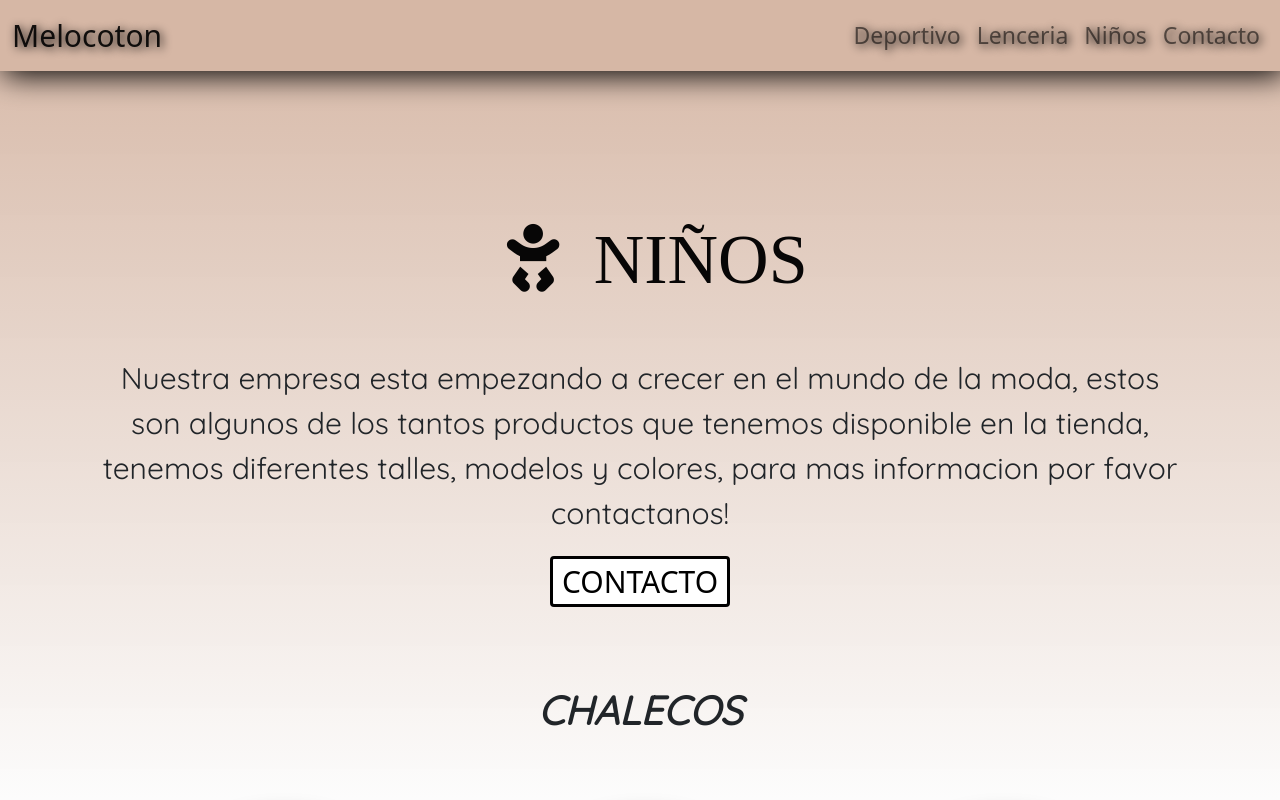
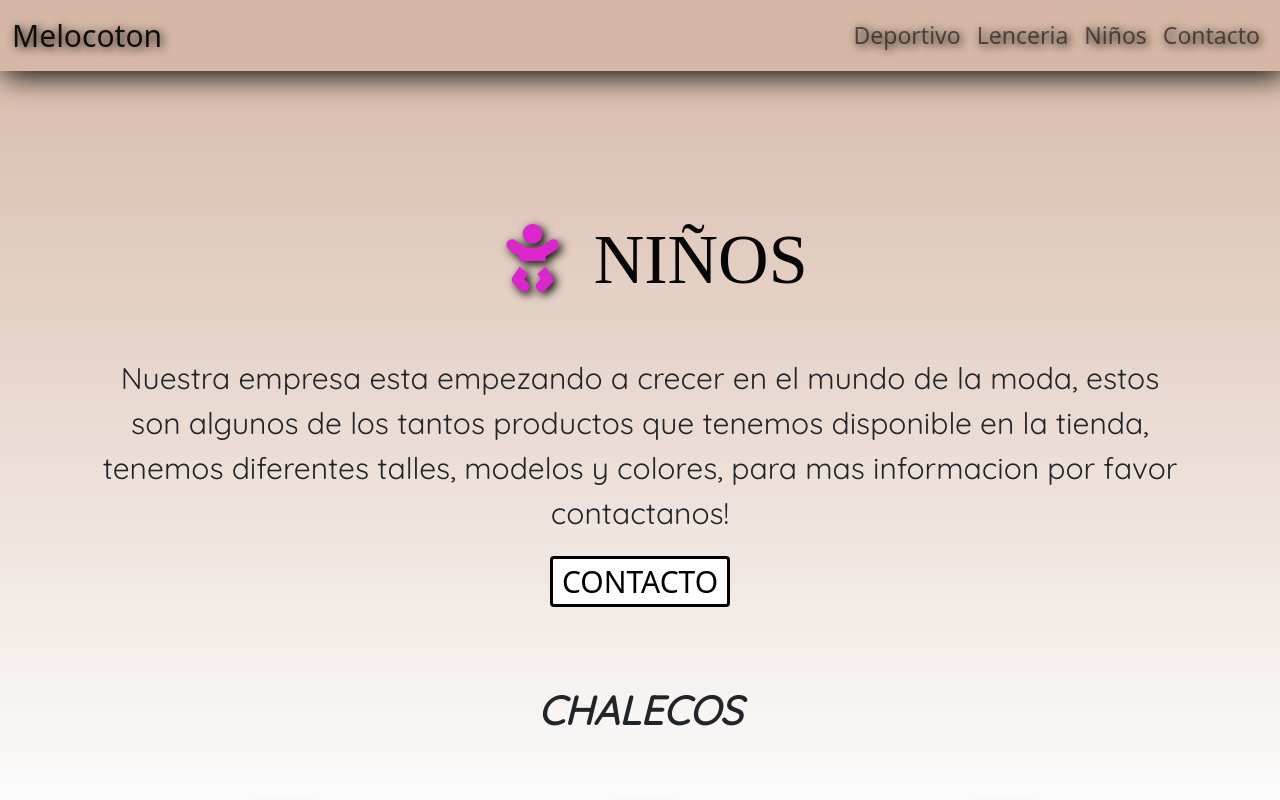
Before and after one commit to Facu-2022/PreEntrega2Correa, a plain HTML site: page paginas/chicos.html in a window 1280 px wide. Shown: the top 800 px of the page. Drawn offline with nearby package versions, Linux system fonts and the light colour scheme; a web font is replaced by a local one.

Commit message:
agrego estilo

```diff
--- a/scss/_footer.scss
+++ b/scss/_footer.scss
@@ -24,7 +24,7 @@ footer ul{
     justify-content: space-around;
     align-items:center ;
     li{
-        @include anclas;
+
        display: inline-block;
        font-size: 20px;
        font-weight: 500;
--- a/scss/_main.scss
+++ b/scss/_main.scss
@@ -31,16 +31,16 @@ h2{
     text-align: center;
     i{
         padding: 30px;
-        transition: 2s;
         font-size: 70px;
-        &:hover{
-            color: $color-1-icono;
-            animation: pesaa 5s;
-            animation-iteration-count: infinite;
+        color: $color-1-icono;
+        animation: pesaa 5s;
+        animation-iteration-count: infinite;
+        text-shadow: 3px 3px 10px  black;
+
 
     }
 }
-}
+
 h3 {
     font-family: 'Quicksand', sans-serif;
     font-weight: 1000;
```
Also changed, not shown: index.html (+0 -1 lines), paginas/chicos.html (+0 -1 lines), paginas/contacto.html (+0 -1 lines), paginas/deportivo.html (+0 -1 lines), paginas/lenceria.html (+0 -1 lines), css/estilo.css, 1 other file.
